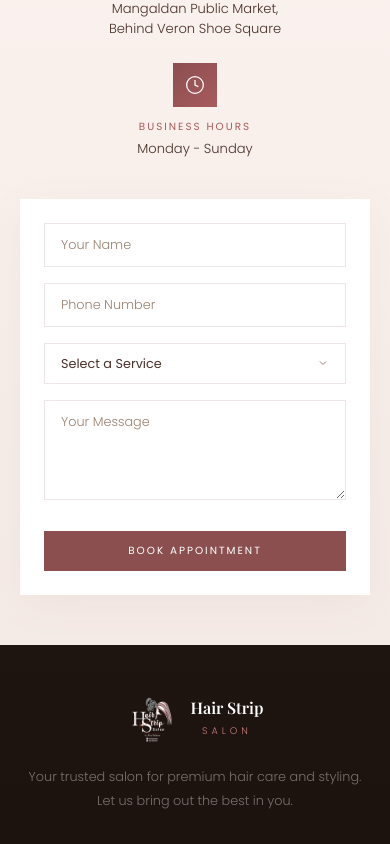
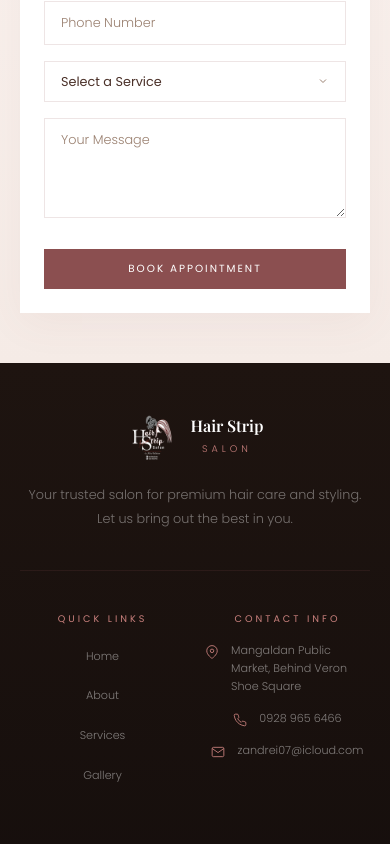
Before and after one commit to ambosh22/Hairstrip, a React (Vite) app: page / in a window 390 px wide. Shown: the part 4420-5264 px from the top of the page. Built offline with nearby package versions, Linux system fonts and the light colour scheme.

Commit message:
Keep Contact info and Footer Quick Links/Contact Info as 2 columns even on mobile (480px)

```diff
--- a/src/components/Contact/Contact.css
+++ b/src/components/Contact/Contact.css
@@ -190,8 +190,30 @@
 
 @media (max-width: 480px) {
   .contact-info {
-    grid-template-columns: 1fr;
-    gap: 24px;
+    grid-template-columns: 1fr 1fr;
+    gap: 20px;
+  }
+
+  .contact-item {
+    flex-direction: column;
+    align-items: center;
+    text-align: center;
+    gap: 8px;
+  }
+
+  .contact-item h4 {
+    font-size: 0.6rem;
+  }
+
+  .contact-item a,
+  .contact-item p {
+    font-size: 0.72rem;
+  }
+
+  .contact-icon {
+    width: 36px;
+    height: 36px;
+    min-width: 36px;
   }
 
   .contact-form {
--- a/src/components/Footer/Footer.css
+++ b/src/components/Footer/Footer.css
@@ -185,8 +185,8 @@
   }
 
   .footer-columns {
-    grid-template-columns: 1fr;
-    gap: 40px;
+    grid-template-columns: 1fr 1fr;
+    gap: 20px;
     text-align: center;
   }
 
@@ -202,7 +202,22 @@
     justify-content: center;
     text-align: left;
     width: 100%;
-    max-width: 280px;
+    max-width: 200px;
+  }
+
+  .footer-links h4,
+  .footer-contact h4 {
+    font-size: 0.6rem;
+    margin-bottom: 16px;
+  }
+
+  .footer-links ul li a {
+    font-size: 0.7rem;
+  }
+
+  .footer-contact ul li a,
+  .footer-contact ul li .footer-location {
+    font-size: 0.7rem;
   }
 
   .footer-logo-img {
```
